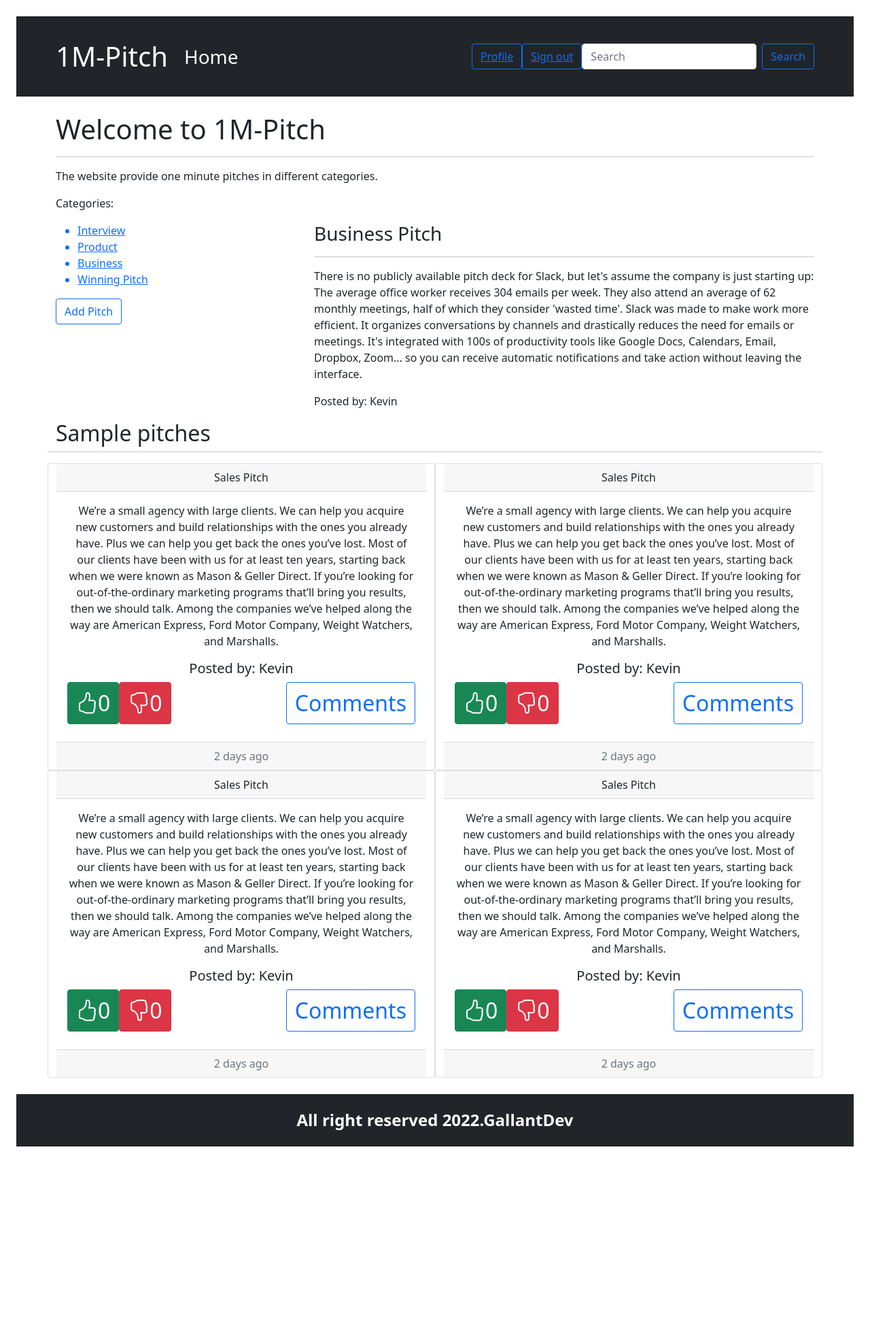
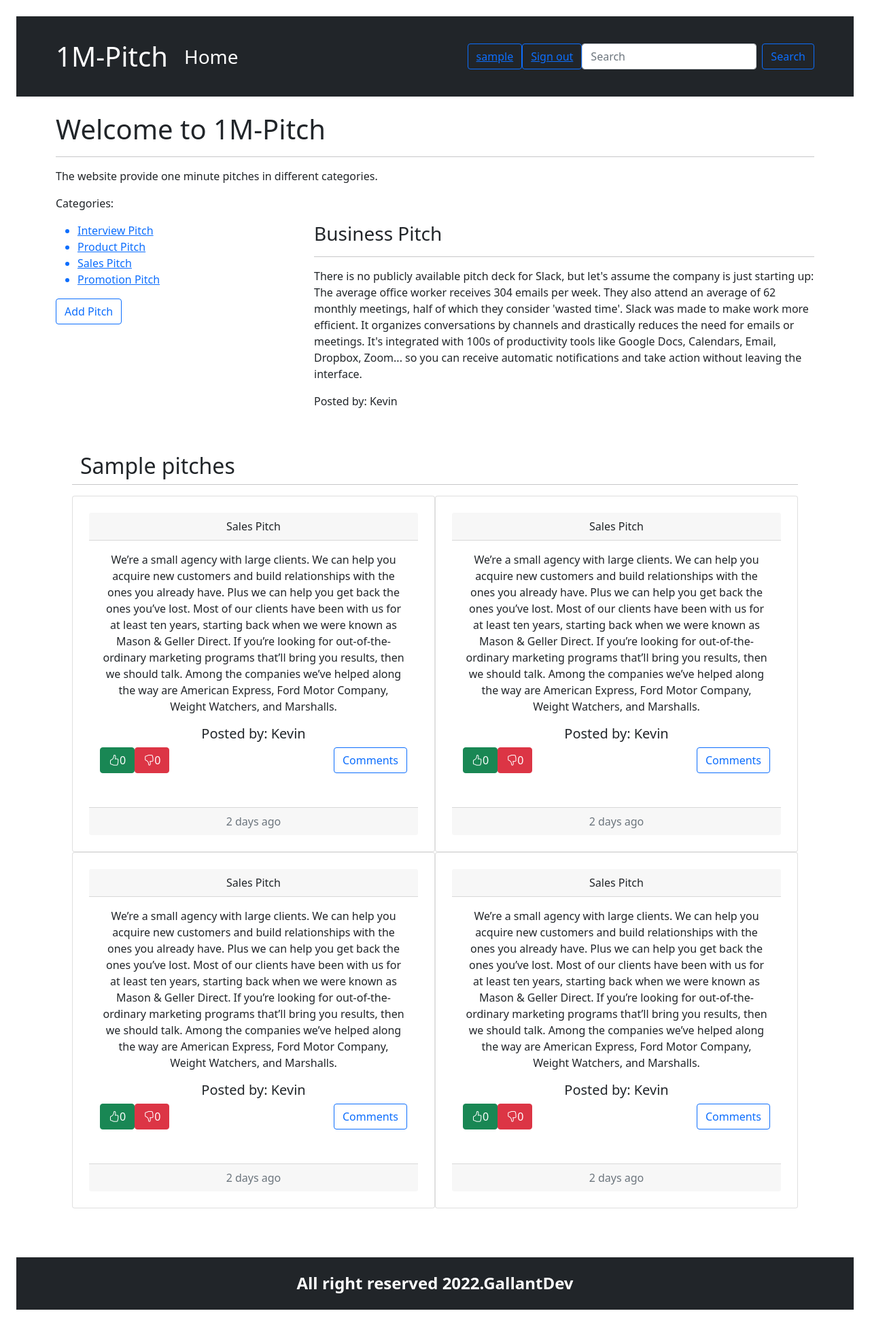
Before and after one commit to kLeitich/1M-Pitch, a Flask app: page / in a window 1280 px wide. Shown: the whole page at 68% size. Before the commit the page ends 1686 px from the top, so only its background shows below. Run offline with Flask 2, Linux system fonts and the light colour scheme; the visitor is signed in with stand-in values (Sample User, id 1); data comes from the database, SQL or seed files in the repository; some libraries are stand-ins or nearby versions.

Commit message:
adding morning dtop

```diff
--- a/app/templates/base.html
+++ b/app/templates/base.html
@@ -32,7 +32,7 @@
             </ul>
             <ul class="nav navbar-nav navbar-right text-white">
               {% if current_user.is_authenticated %}
-              <button class="btn btn-outline-primary text-white"><li><a href="{{url_for('main.profile',uname=current_user.username)}}">Profile</a></li></button>
+              <button class="btn btn-outline-primary text-white"><li><a href="{{url_for('main.profile',uname=current_user.username)}}">{{current_user.username}}</a></li></button>
               <button class="btn btn-outline-primary text-white"><li><a href="{{url_for('auth.logout')}}">Sign out</a></li></button>
               {% else %}
               <button class="btn btn-outline-primary text-white"><li><a href="{{url_for('auth.login')}}">Sign in</a></li></button>
--- a/app/templates/index.html
+++ b/app/templates/index.html
@@ -14,10 +14,10 @@
                 <p>Categories:</p>
                 <div class="col-md-4">
                     <ul>
-                        <a href=""><li>Interview</li></a>
-                        <a href=""><li>Product</li></a>
-                        <a href=""><li>Business</li></a>
-                        <a href=""><li>Winning Pitch</li></a>
+                        <a href=""><li>Interview Pitch</li></a>
+                        <a href=""><li>Product Pitch</li></a>
+                        <a href=""><li>Sales Pitch</li></a>
+                        <a href=""><li>Promotion Pitch</li></a>
                     </ul>
                     <button type="button" class="btn btn-outline-primary">Add Pitch</button>
                 </div>
@@ -33,10 +33,10 @@
                 </div>
             </div>
         </div>
-        <div class="container">
-            <div class="row">
+        <div class="container p-4">
+            <div class="row p-4">
                 <h2>Sample pitches</h2><hr>
-                <div class="card text-center col-md-6">
+                <div class="card text-center col-md-6 p-4">
                     <div class="card-header">
                       Sales Pitch
                     </div>
@@ -51,15 +51,15 @@
                         Among the companies we’ve helped along the way are American Express, Ford Motor Company, Weight Watchers, and Marshalls.
                       </p>
                       <h5 class="card-title">Posted by: Kevin</h5>
-                      <button class="btn btn-success fs-2 float-start"  role="button"><i class="bi bi-hand-thumbs-up"></i>0</button>
-                      <button class="btn btn-danger fs-2 float-start" role="button"><i class="bi bi-hand-thumbs-down"></i>0</button>
-                      <button class="btn btn-outline-primary fs-2 float-end" >Comments</button><br><br><br>
+                      <button class="btn btn-success float-start"  role="button"><i class="bi bi-hand-thumbs-up"></i>0</button>
+                      <button class="btn btn-danger float-start" role="button"><i class="bi bi-hand-thumbs-down"></i>0</button>
+                      <button class="btn btn-outline-primary float-end" >Comments</button><br><br><br>
                     </div>
                     <div class="card-footer text-muted">
                       2 days ago
                     </div>
                 </div>
-                <div class="card text-center col-md-6">
+                <div class="card text-center col-md-6 p-4">
                     <div class="card-header">
                       Sales Pitch
                     </div>
@@ -74,15 +74,15 @@
                         Among the companies we’ve helped along the way are American Express, Ford Motor Company, Weight Watchers, and Marshalls.
                       </p>
                       <h5 class="card-title">Posted by: Kevin</h5>
-                      <button class="btn btn-success fs-2 float-start"  role="button"><i class="bi bi-hand-thumbs-up"></i>0</button>
-                      <button class="btn btn-danger fs-2 float-start" role="button"><i class="bi bi-hand-thumbs-down"></i>0</button>
-                      <button class="btn btn-outline-primary fs-2 float-end" >Comments</button><br><br><br>
+                      <button class="btn btn-success float-start"  role="button"><i class="bi bi-hand-thumbs-up"></i>0</button>
+                      <button class="btn btn-danger float-start" role="button"><i class="bi bi-hand-thumbs-down"></i>0</button>
+                      <button class="btn btn-outline-primary float-end" >Comments</button><br><br><br>
                     </div>
                     <div class="card-footer text-muted">
                       2 days ago
                     </div>
                 </div>
-                <div class="card text-center col-md-6">
+                <div class="card text-center col-md-6 p-4">
                     <div class="card-header">
                       Sales Pitch
                     </div>
@@ -97,15 +97,15 @@
                         Among the companies we’ve helped along the way are American Express, Ford Motor Company, Weight Watchers, and Marshalls.
                       </p>
                       <h5 class="card-title">Posted by: Kevin</h5>
-                      <button class="btn btn-success fs-2 float-start"  role="button"><i class="bi bi-hand-thumbs-up"></i>0</button>
-                      <button class="btn btn-danger fs-2 float-start" role="button"><i class="bi bi-hand-thumbs-down"></i>0</button>
-                      <button class="btn btn-outline-primary fs-2 float-end" >Comments</button><br><br><br>
+                      <button class="btn btn-success float-start"  role="button"><i class="bi bi-hand-thumbs-up"></i>0</button>
+                      <button class="btn btn-danger float-start" role="button"><i class="bi bi-hand-thumbs-down"></i>0</button>
+                      <button class="btn btn-outline-primary float-end" >Comments</button><br><br><br>
                     </div>
                     <div class="card-footer text-muted">
                       2 days ago
                     </div>
                 </div>
-                <div class="card text-center col-md-6">
+                <div class="card text-center col-md-6 p-4">
                     <div class="card-header">
                       Sales Pitch
                     </div>
@@ -120,9 +120,9 @@
                         Among the companies we’ve helped along the way are American Express, Ford Motor Company, Weight Watchers, and Marshalls.
                       </p>
                       <h5 class="card-title">Posted by: Kevin</h5>
-                      <button class="btn btn-success fs-2 float-start"  role="button"><i class="bi bi-hand-thumbs-up"></i>0</button>
-                      <button class="btn btn-danger fs-2 float-start" role="button"><i class="bi bi-hand-thumbs-down"></i>0</button>
-                      <button class="btn btn-outline-primary fs-2 float-end" >Comments</button><br><br><br>
+                      <button class="btn btn-success float-start"  role="button"><i class="bi bi-hand-thumbs-up"></i>0</button>
+                      <button class="btn btn-danger float-start" role="button"><i class="bi bi-hand-thumbs-down"></i>0</button>
+                      <button class="btn btn-outline-primary float-end" >Comments</button><br><br><br>
                     </div>
                     <div class="card-footer text-muted">
                       2 days ago
--- a/app/templates/profile/profile.html
+++ b/app/templates/profile/profile.html
@@ -7,8 +7,9 @@
     </head>
     <body>
     {% block content %}
-        <h1>Profile</h1>
+
         <div class="container">
+          <h1>Profile</h1>
             <div class="row">
             <!-- displaying  Username-->
               <div class="col-md-4">
@@ -16,7 +17,7 @@
 
                 <!--Displaying user bio-->
                 {% if user.bio %}
-                  <p> BIO: {{user.bio}}</p>
+                  <p> <strong>BIO:</strong> {{user.bio}}</p>
                 {%else%}
                   <p>USERNAME: {{user.username| capitalize}} has no bio </p>
                 {% endif %}
```
Also changed, not shown: 1 other file.
